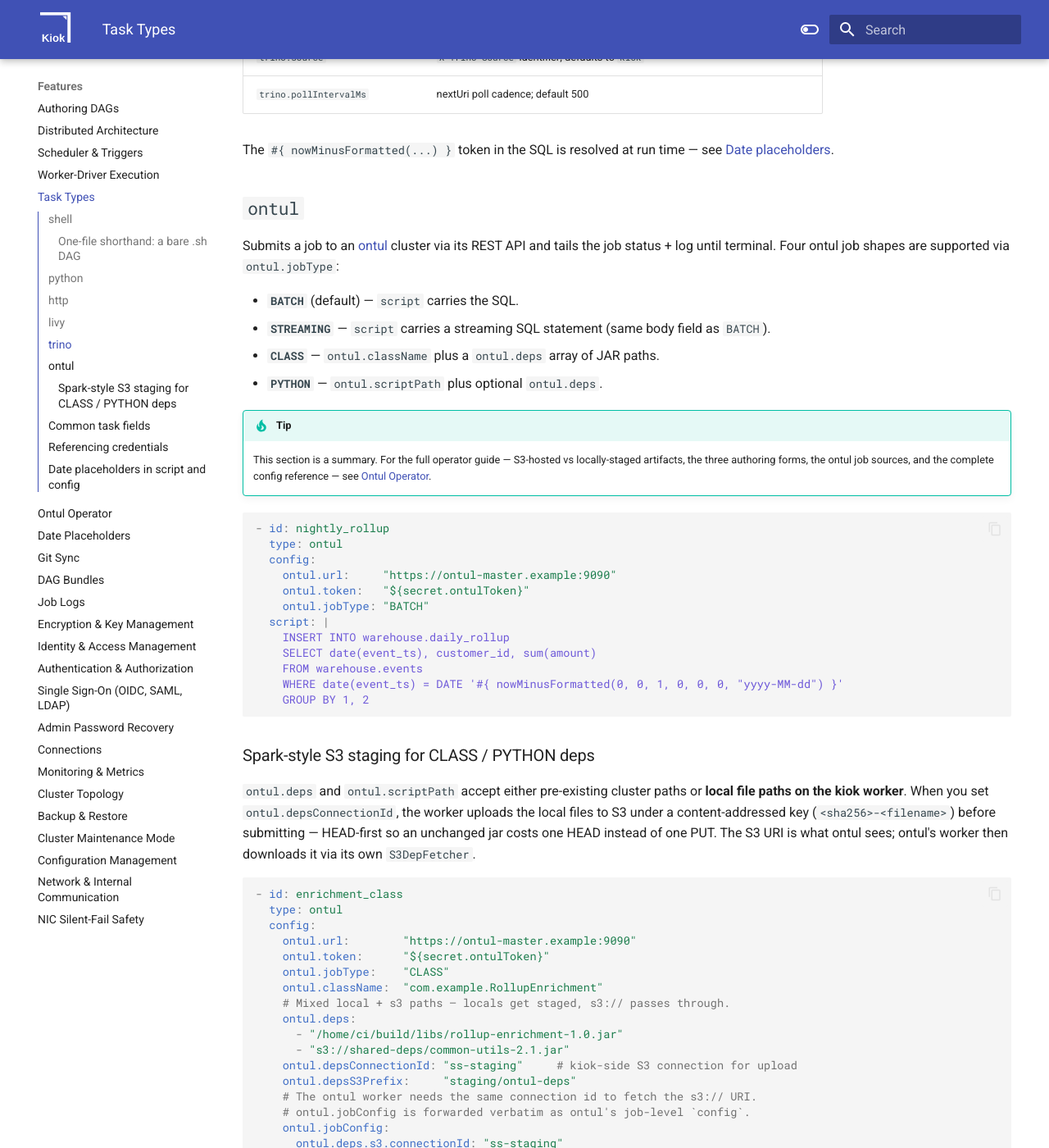
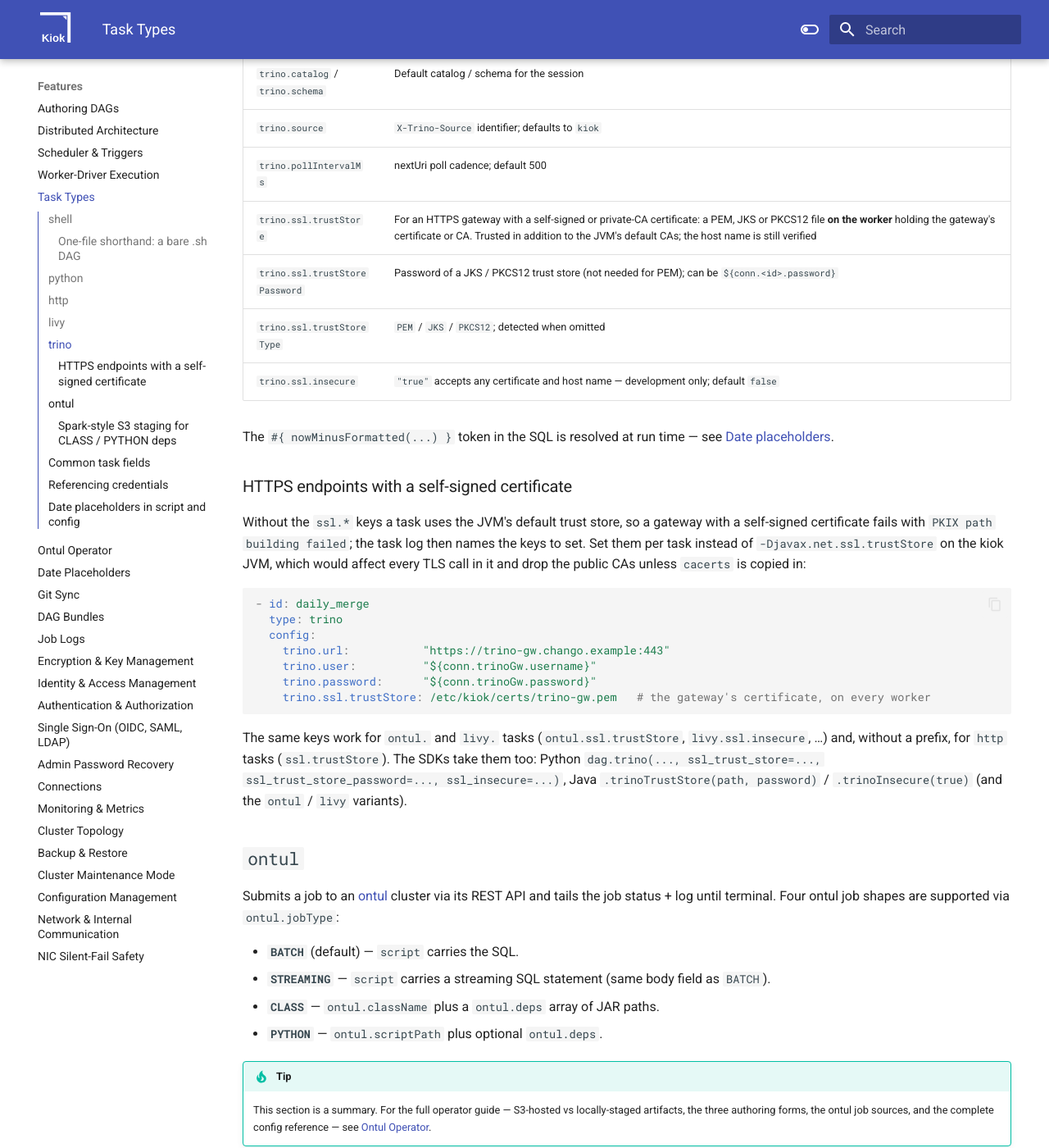
Before and after one commit to cloudcheflabs/kiok-docs, an MkDocs documentation site: the page built from docs/features/task-types.md, in a window 1280 px wide and 1400 px high, scrolled down 2885 px. Shown: the whole window at 82% size. Built offline with MkDocs 1.6.1 and Material for MkDocs 9.7.7, drawn with Linux system fonts in a browser that asks for light colours; the version menu is left out; some of the changed text lies outside the part shown.

Commit message:
docs(task-types): per-task TLS trust for HTTPS gateways
Co-Authored-By: Claude Opus 5.5 <noreply@anthropic.com>

````diff
--- a/docs/features/task-types.md
+++ b/docs/features/task-types.md
@@ -50,6 +50,7 @@ Performs an HTTP call — useful for triggering external systems or webhooks. Th
 | `url` | Request URL (required) |
 | `method` | HTTP method; defaults to `GET` |
 | `body` | Optional request body |
+| `ssl.trustStore` / `ssl.trustStorePassword` / `ssl.insecure` | TLS trust for an HTTPS URL with a self-signed certificate — see [HTTPS endpoints](#https-endpoints-with-a-self-signed-certificate) |
 | `expectStatus` | Optional exact status code to require (e.g. `201`). When set, the task succeeds only on that status; otherwise **any 2xx** is a success and anything else fails the task |
 
 The TCP connect timeout is bounded by `kiok.task.http.connect.timeout.ms` (default 10s); the overall request is bounded by the task/DAG timeout.
@@ -107,8 +108,34 @@ Runs the task's `script` as a SQL statement against any Trino coordinator — or
 | `trino.catalog` / `trino.schema` | Default catalog / schema for the session |
 | `trino.source` | `X-Trino-Source` identifier; defaults to `kiok` |
 | `trino.pollIntervalMs` | nextUri poll cadence; default 500 |
+| `trino.ssl.trustStore` | For an HTTPS gateway with a self-signed or private-CA certificate: a PEM, JKS or PKCS12 file **on the worker** holding the gateway's certificate or CA. Trusted in addition to the JVM's default CAs; the host name is still verified |
+| `trino.ssl.trustStorePassword` | Password of a JKS / PKCS12 trust store (not needed for PEM); can be `${conn.<id>.password}` |
+| `trino.ssl.trustStoreType` | `PEM` / `JKS` / `PKCS12`; detected when omitted |
+| `trino.ssl.insecure` | `"true"` accepts any certificate and host name — development only; default `false` |
 
 The `#{ nowMinusFormatted(...) }` token in the SQL is resolved at run time — see [Date placeholders](date-placeholders.md).
+
+### HTTPS endpoints with a self-signed certificate
+
+Without the `ssl.*` keys a task uses the JVM's default trust store, so a gateway with a self-signed
+certificate fails with `PKIX path building failed`; the task log then names the keys to set. Set them per
+task instead of `-Djavax.net.ssl.trustStore` on the kiok JVM, which would affect every TLS call in it and
+drop the public CAs unless `cacerts` is copied in:
+
+```yaml
+- id: daily_merge
+  type: trino
+  config:
+    trino.url:           "https://trino-gw.chango.example:443"
+    trino.user:          "${conn.trinoGw.username}"
+    trino.password:      "${conn.trinoGw.password}"
+    trino.ssl.trustStore: /etc/kiok/certs/trino-gw.pem   # the gateway's certificate, on every worker
+```
+
+The same keys work for `ontul.` and `livy.` tasks (`ontul.ssl.trustStore`, `livy.ssl.insecure`, …) and,
+without a prefix, for `http` tasks (`ssl.trustStore`). The SDKs take them too: Python
+`dag.trino(..., ssl_trust_store=..., ssl_trust_store_password=..., ssl_insecure=...)`, Java
+`.trinoTrustStore(path, password)` / `.trinoInsecure(true)` (and the `ontul` / `livy` variants).
 
 ## `ontul`
 
````
